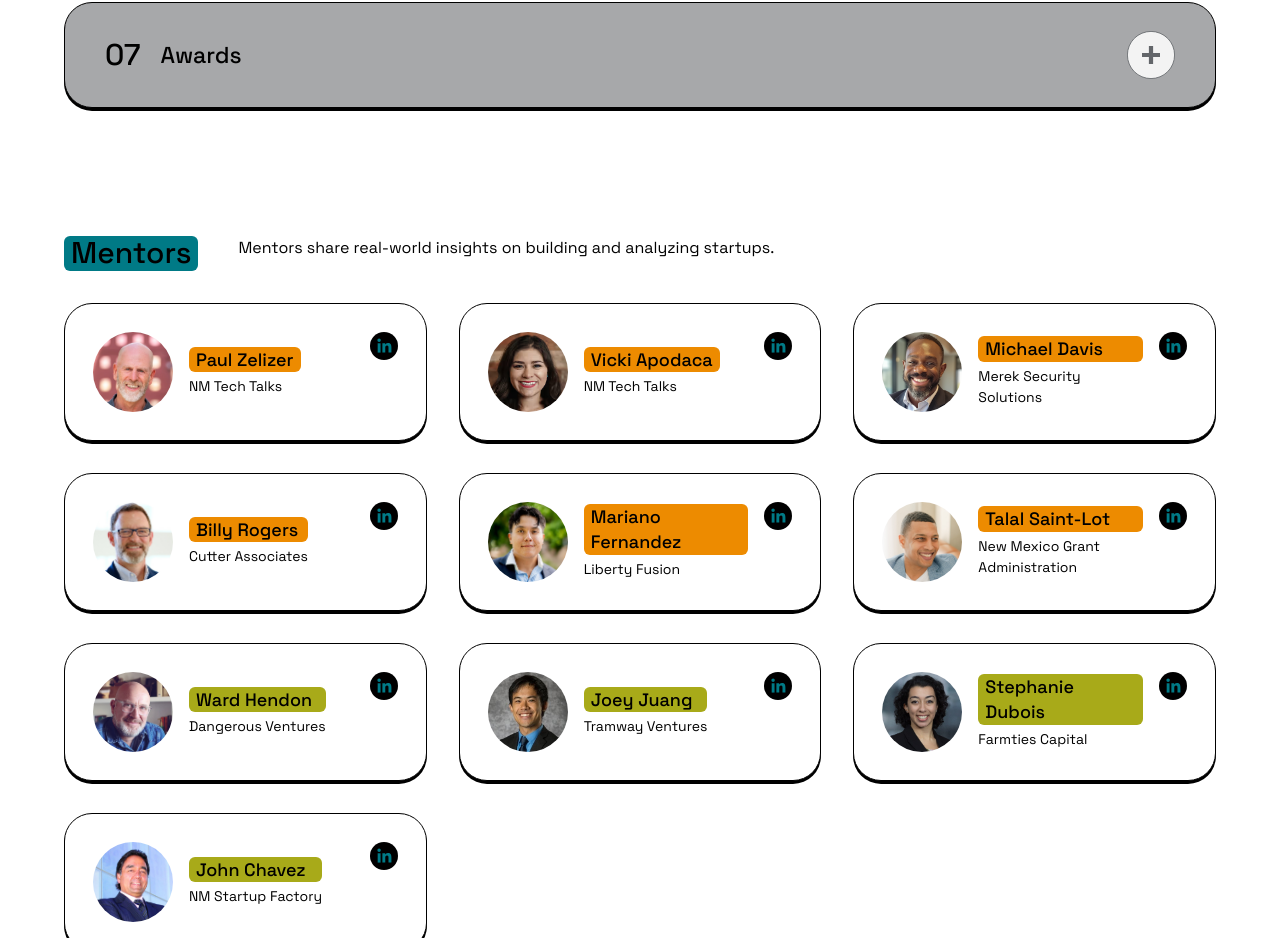
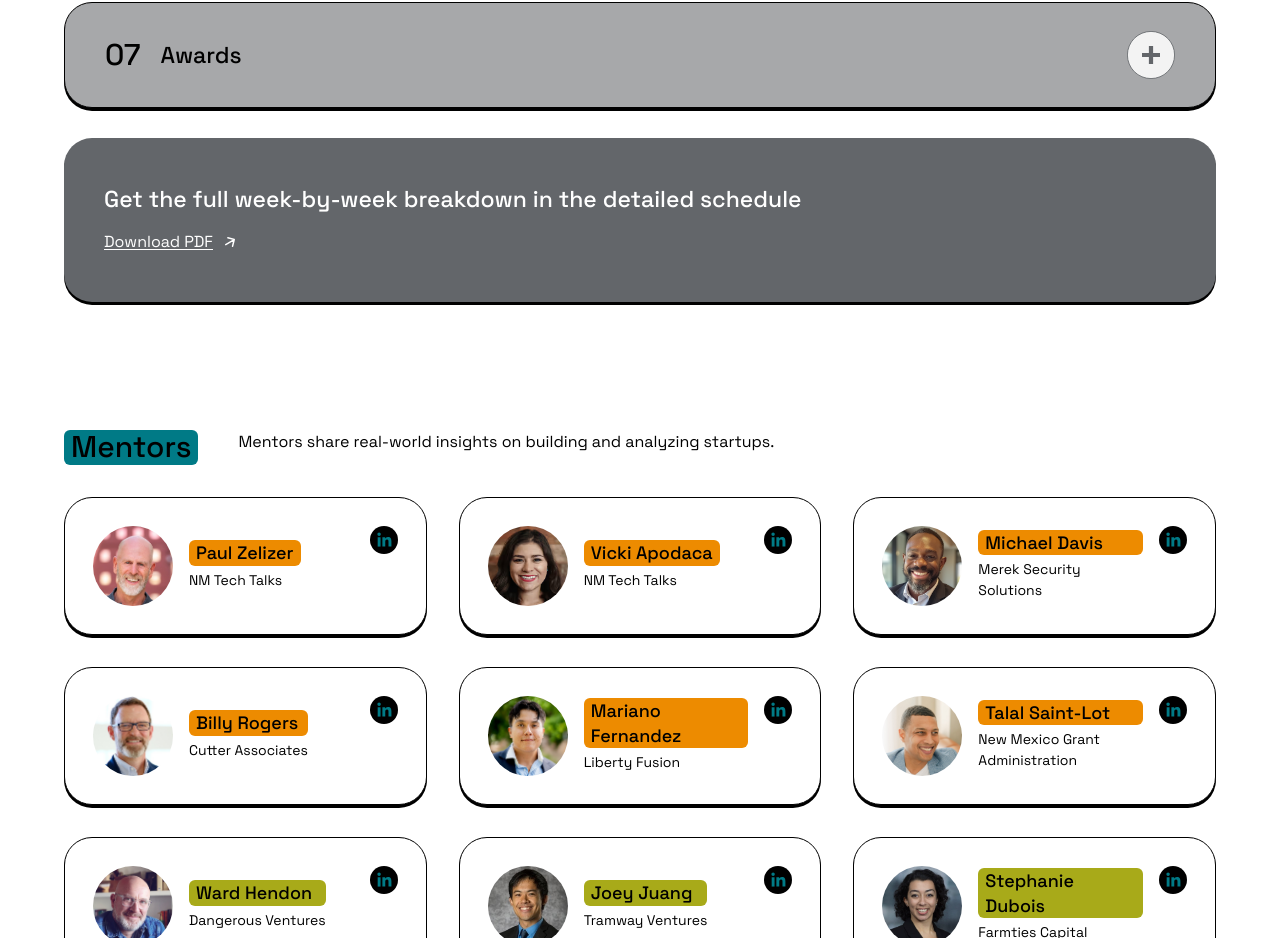
Before and after one commit to rickwgarcia/lobovccup, a React (Vite) app: page / in a window 1280 px wide. Shown: the part 4855-5793 px from the top of the page. Built offline with nearby package versions, Linux system fonts and the light colour scheme.

Commit message:
downloadable schedule

```diff
--- /dev/null
+++ b/src/components/schedule/ScheduleDownloadCard.tsx
@@ -0,0 +1,22 @@
+import Card from '@/components/common/Card';
+import caseStudyArrow from '@/assets/icons/case-study-arrow.svg';
+
+export default function ScheduleDownloadCard() {
+  return (
+    <Card bordered={false} className="bg-brand-gray px-6 py-8 sm:px-10 sm:py-12">
+      <div className="flex flex-col items-start gap-4">
+        <p className="font-grotesk text-xl font-bold leading-snug text-white sm:text-h3">
+          Get the full week-by-week breakdown in the detailed schedule
+        </p>
+        <a
+          href="/schedule/detailed_schedule.pdf"
+          download
+          className="inline-flex items-center gap-3 font-grotesk text-base leading-6 text-white"
+        >
+          <span className="underline decoration-solid underline-offset-2">Download PDF</span>
+          <img src={caseStudyArrow} alt="" className="h-[10px] w-auto" />
+        </a>
+      </div>
+    </Card>
+  );
+}
--- a/src/components/schedule/ScheduleSection.tsx
+++ b/src/components/schedule/ScheduleSection.tsx
@@ -2,6 +2,7 @@
 import Container from '@/components/common/Container';
 import SectionLabel from '@/components/common/SectionLabel';
 import AccordionItem from '@/components/schedule/AccordionItem';
+import ScheduleDownloadCard from '@/components/schedule/ScheduleDownloadCard';
 import { scheduleItems } from '@/data/schedule';
 
 export default function ScheduleSection() {
@@ -25,6 +26,8 @@
             onToggle={() => setOpenId((current) => (current === item.id ? null : item.id))}
           />
         ))}
+
+        <ScheduleDownloadCard />
       </Container>
     </section>
   );
```
